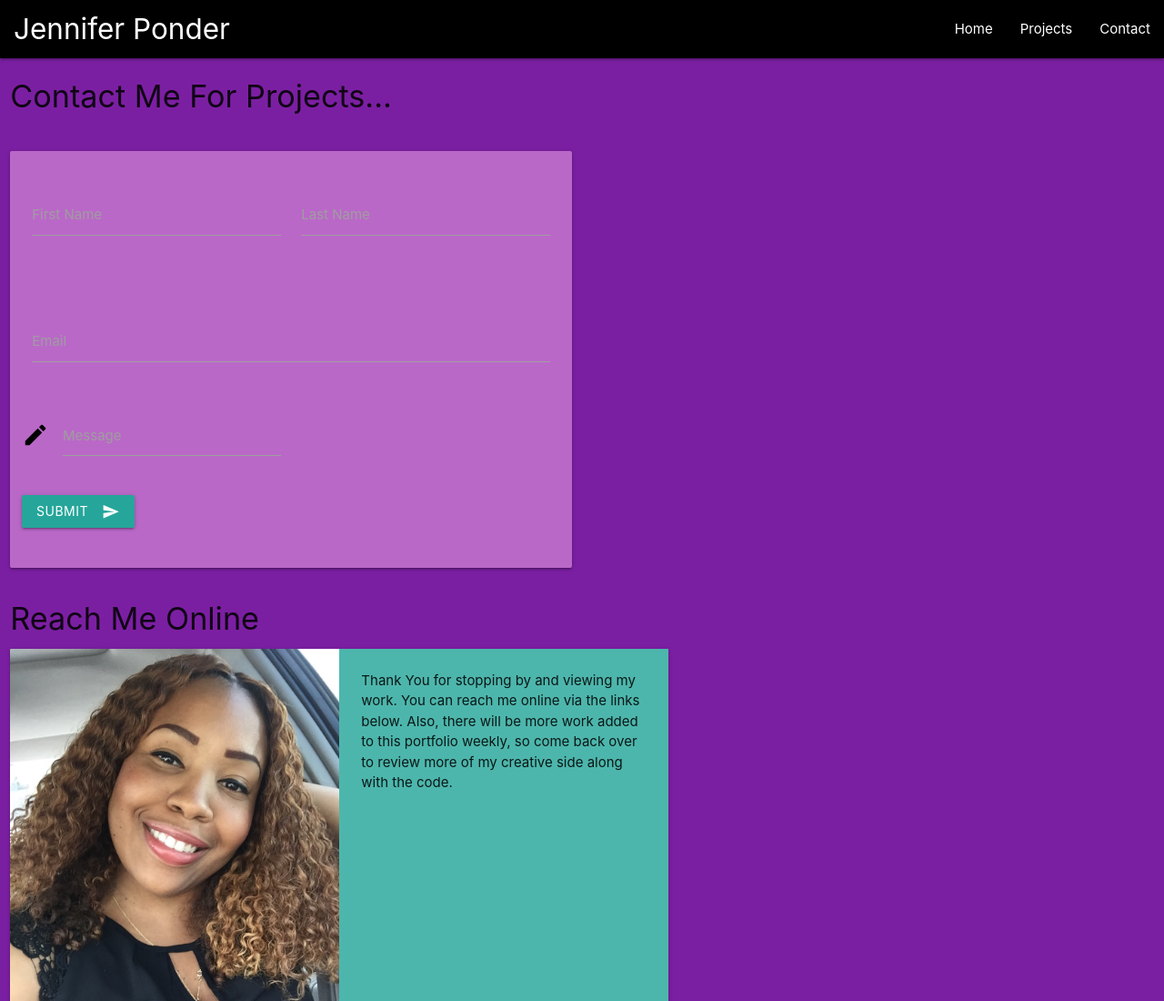
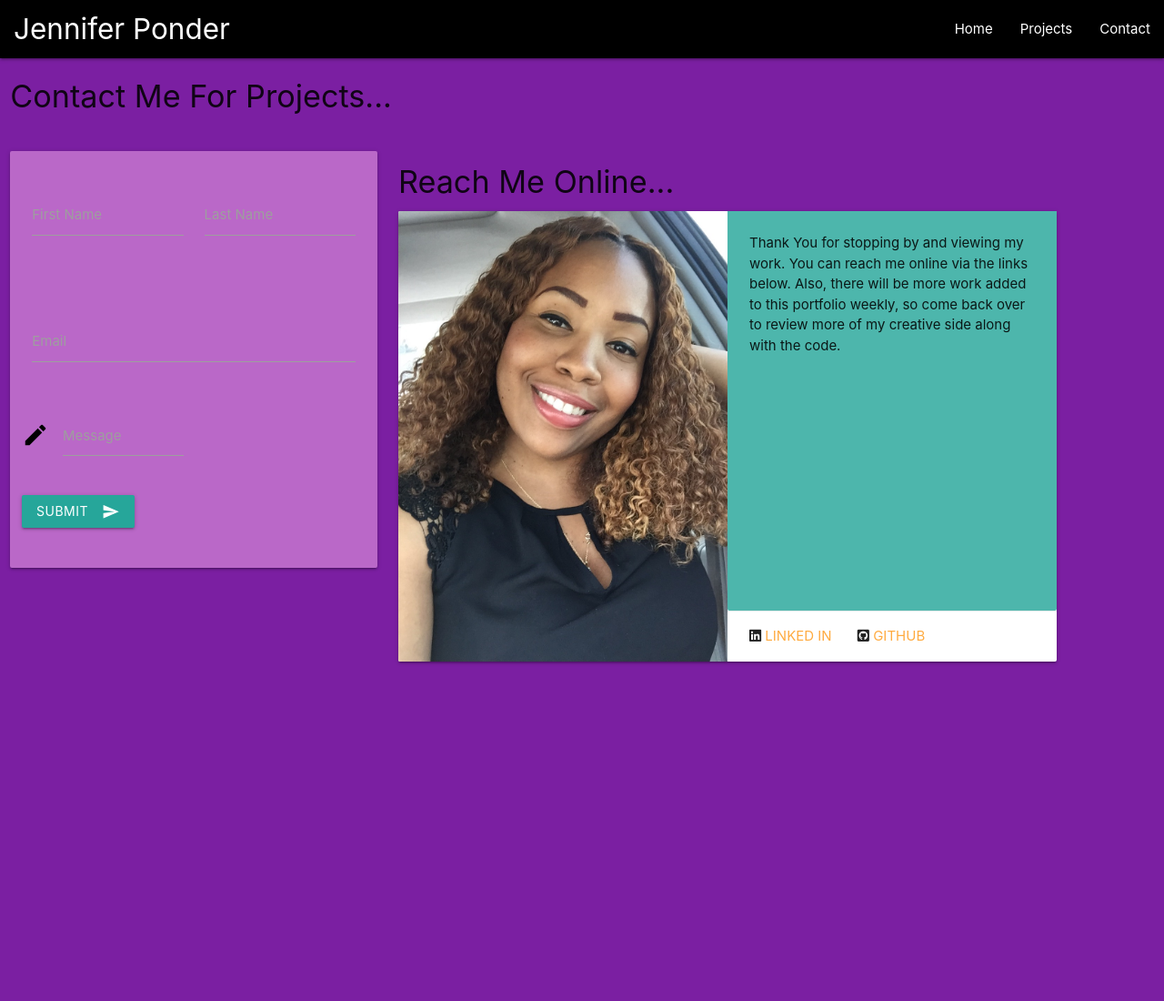
Before and after one commit to jenn2318/Jennifer-P, a website: page public/contact.html in a window 1280 px wide. Shown: the top 1100 px of the page at 91% size. After the commit the page ends 800 px from the top, so only its background shows below. Drawn offline with nearby package versions, Linux system fonts and the light colour scheme.

Commit message:
cleaned up code on contact page

```diff
--- a/public/contact.html
+++ b/public/contact.html
@@ -54,7 +54,7 @@
     </div>
 
     <div class="row">
-        <div class="col s12 m6">
+        <div class="col s12 m4">
             <div class="card #ba68c8 purple lighten-2">
                 <div class="card-content black-text">
                     <span class="card-title"></span>
@@ -98,7 +98,7 @@
                 </div>
 
         <div class="col s12 m7">
-            <h4 class="header">Reach Me Online</h4>
+            <h4 class="header">Reach Me Online...</h4>
             <div class="card horizontal">
                 <div class="card-image">
                     <img src="assets/images/jenn1.jpg">
```
